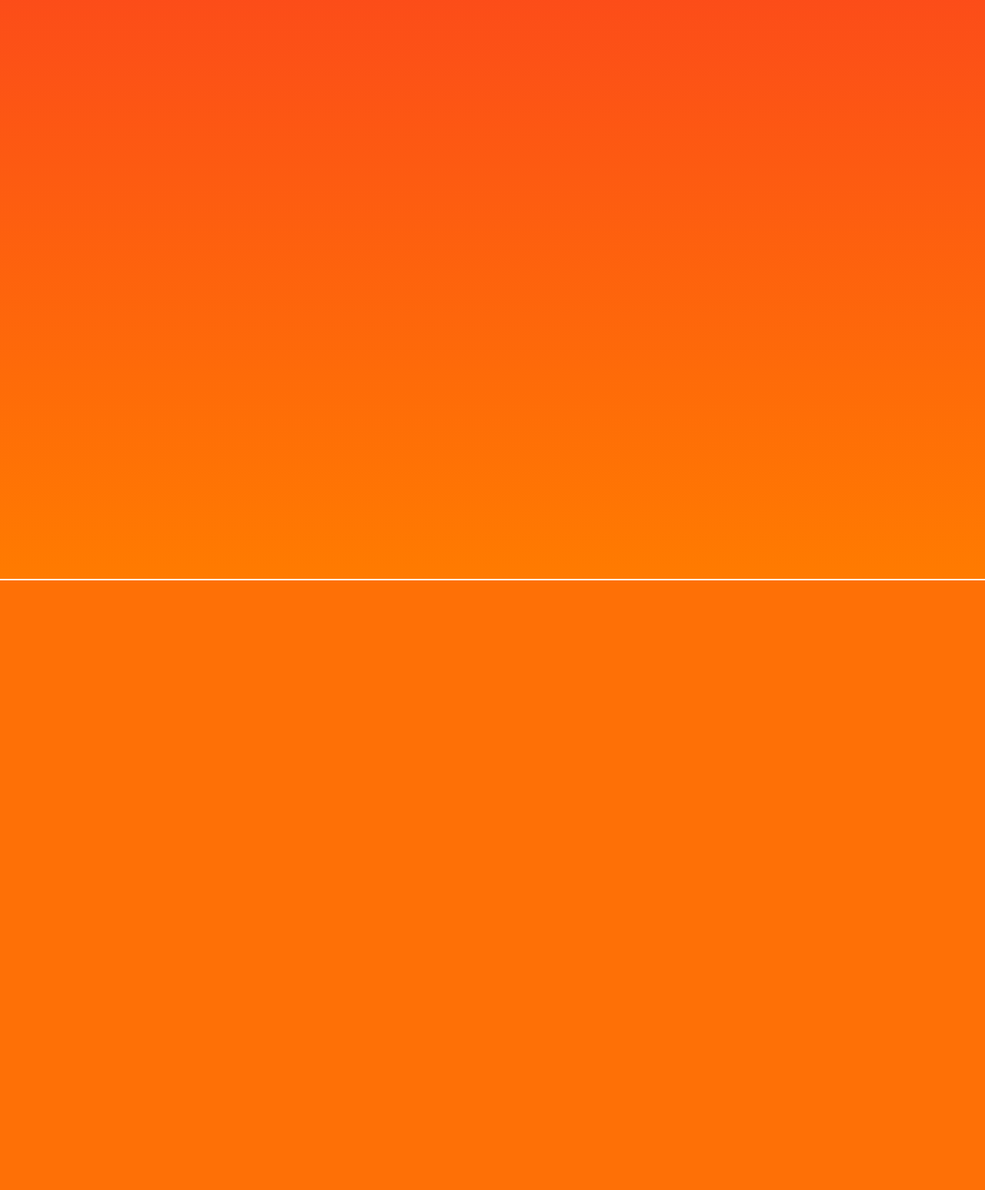
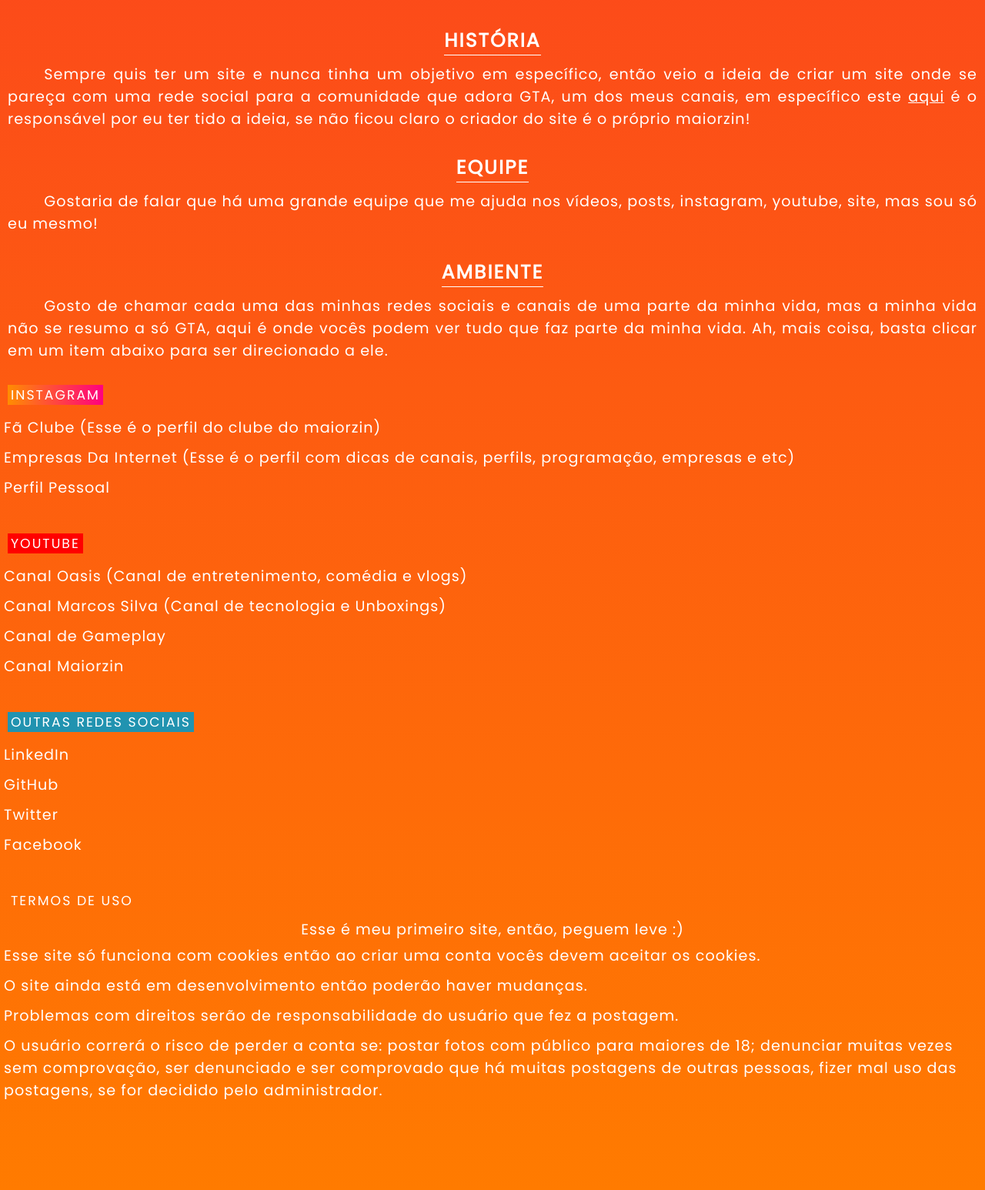
Before and after one commit to marcosilvadf/comunidade-mods, a PHP site: page /view/about.php in a window 1280 px wide. Shown: the part 46-1592 px from the top of the page at 77% size. Before the commit the page ends 800 px from the top, so only its background shows below. Run offline with PHP 8.4, Linux system fonts and the light colour scheme.

Commit message:
add about

```diff
--- /dev/null
+++ b/css/about.css
@@ -0,0 +1,43 @@
+h1
+{
+    border-bottom: 1px solid currentColor;
+}
+
+h3
+{
+    align-self: flex-start;
+    margin: 30px 10px 10px;
+    font-size: .9em;
+    letter-spacing: 2px;
+    font-weight: normal;
+    padding: 0px 4px;
+}
+
+p
+{
+    text-indent: 1.25cm;
+    padding: 0px 10px;
+    text-align: justify;
+}
+
+a
+{
+    color: currentColor;
+}
+
+ul
+{
+    align-self: flex-start;
+    list-style: none;
+    padding: 5px;
+}
+
+ul li
+{
+    margin-bottom: 10px;
+}
+
+ul li a
+{
+    text-decoration: none;
+}
--- a/view/about.php
+++ b/view/about.php
@@ -7,6 +7,7 @@
     <link rel="stylesheet" href="../css/style.css">
     <link rel="stylesheet" href="../css/mobile.css">
     <link rel="stylesheet" href="../lib/fontawesome/css/all.min.css">
+    <link rel="stylesheet" href="../css/about.css">
     <script src="../js/menu.js" defer></script>
     <script src="../js/menuFloat.js" defer></script>
     <script src="../js/loadProfileSQLView.js" defer></script>
@@ -49,7 +50,54 @@
         </div>
     </div>
 
-    <main></main>
+    <main>
+        <h1>História</h1>
+        <p>Sempre quis ter um site e nunca tinha um objetivo em específico, então veio a ideia de criar um site onde se pareça com uma rede social para a comunidade que adora GTA, um dos meus canais, em específico este <a href="https://www.youtube.com/channel/UCeuhEjOoQbWocjae2FJ7WYQ" target="_blank">aqui</a> é o responsável por eu ter tido a ideia, se não ficou claro o criador do site é o próprio maiorzin!</p>
+
+        <h1>Equipe</h1>
+        <p>Gostaria de falar que há uma grande equipe que me ajuda nos vídeos, posts, instagram, youtube, site, mas sou só eu mesmo!</p>
+
+        <h1>Ambiente</h1>
+        <p>Gosto de chamar cada uma das minhas redes sociais e canais de uma parte da minha vida, mas a minha vida não se resumo a só GTA, aqui é onde vocês podem ver tudo que faz parte da minha vida. Ah, mais coisa, basta clicar em um item abaixo para ser direcionado a ele.</p>
+
+        <h3 style="background-image: linear-gradient(90deg, #FF8C00, #FF0080);">Instagram</h3>
+
+        <ul>
+            <li><a href="">Fã Clube (Esse é o perfil do clube do maiorzin)</a></li>
+            <li><a href="">Empresas Da Internet (Esse é o perfil com dicas de canais, perfils, programação, empresas e etc)</a></li>
+            <li><a href="">Perfil Pessoal</a></li>
+        </ul>
+
+        <h3 style="background-color: red;">Youtube</h3>
+
+        <ul>
+            <li><a href="">Canal Oasis (Canal de entretenimento, comédia e vlogs)</a></li>
+            <li><a href="">Canal Marcos Silva (Canal de tecnologia e Unboxings)</a></li>
+            <li><a href="">Canal de Gameplay</a></li>
+            <li><a href="">Canal Maiorzin</a></li>
+        </ul>
+
+        <h3 style="background-color: #2193b0;">Outras redes sociais</h3>
+
+        <ul>
+            <li><a href="">LinkedIn</a></li>
+            <li><a href="">GitHub</a></li>
+            <li><a href="">Twitter</a></li>
+            <li><a href="">Facebook</a></li>
+            <li><a href=""></a></li>
+        </ul>
+
+        <h3>Termos de uso</h3>
+
+        Esse é meu primeiro site, então, peguem leve :)
+
+        <ul>
+            <li>Esse site só funciona com cookies então ao criar uma conta vocês devem aceitar os cookies.</li>
+            <li>O site ainda está em desenvolvimento então poderão haver mudanças.</li>
+            <li>Problemas com direitos serão de responsabilidade do usuário que fez a postagem.</li>
+            <li>O usuário correrá o risco de perder a conta se: postar fotos com público para maiores de 18; denunciar muitas vezes sem comprovação, ser denunciado e ser comprovado que há muitas postagens de outras pessoas, fizer mal uso das postagens, se for decidido pelo administrador.</li>
+        </ul>
+    </main>
 
     <footer>
         <div id="nav" style="display: none;"></div>
```
Also changed, not shown: image/profile/62cc92c55a098.jpg (added).
